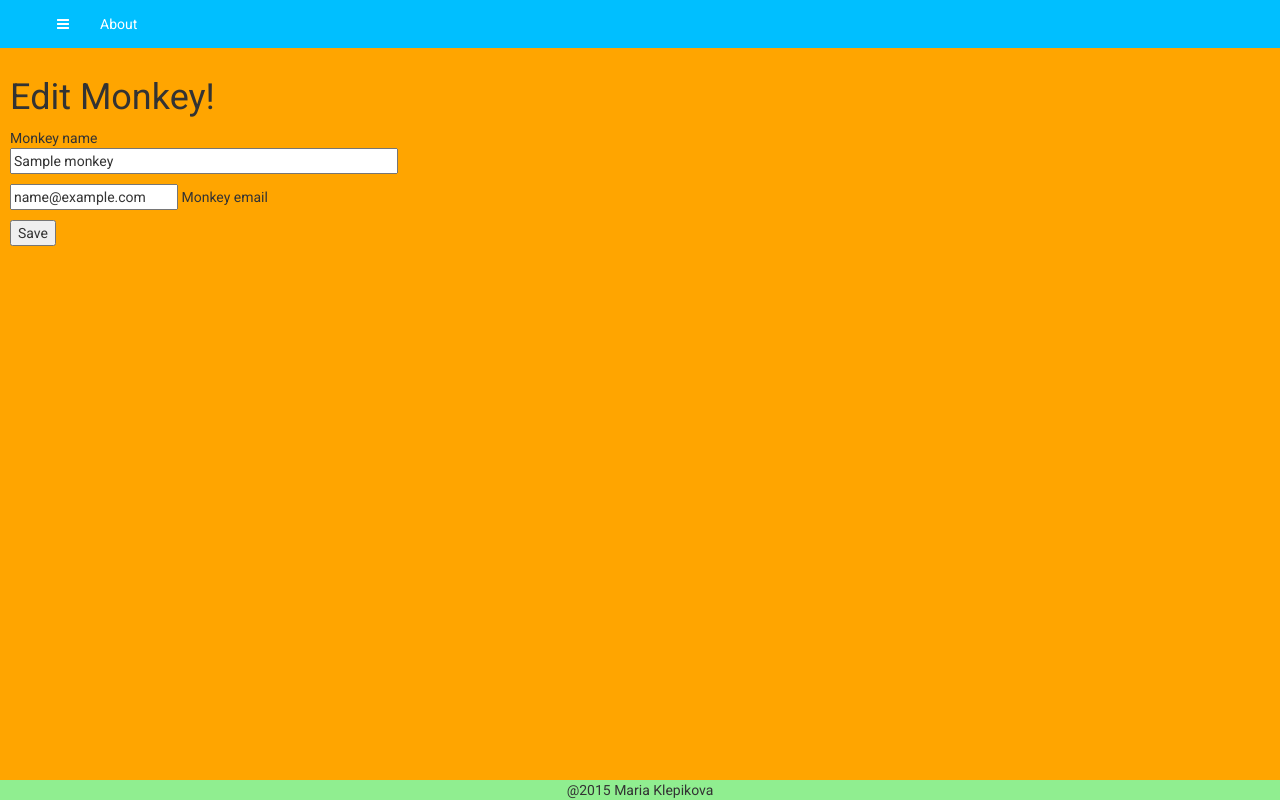
After one commit to Nonse/monkeys, a Flask app: page /edit/1 in a window 1280 px wide. The commit adds this page. Run offline with Flask 2, Linux system fonts and the light colour scheme; tables that the repository leaves empty hold one stand-in row (values such as "Sample post"); some libraries are stand-ins or nearby versions.

Commit message:
Edit & Delete Monkey

```diff
--- a/app/forms.py
+++ b/app/forms.py
@@ -1,7 +1,12 @@
 from flask_wtf import Form
-from wtforms import StringField#, EmailField
+from wtforms import StringField
+from wtforms.fields.html5 import EmailField
 from wtforms.validators import *
 
 class CreateMonkeyForm(Form):
     name = StringField('name', validators=[DataRequired()])
+    email = EmailField('email', validators=[DataRequired()])
+
+class EditMonkeyForm(Form):
+    name = StringField('name', validators=[DataRequired()])
     email = StringField('email', validators=[DataRequired()])
--- /dev/null
+++ b/app/templates/edit.html
@@ -0,0 +1,14 @@
+{% extends "base.html" %}
+
+{% block innercontent %}
+<h1>Edit Monkey!</h1>
+<form action="{{ url_for('edit_monkey', id=monkey.id) }}" method="POST" name="EditMonkey">
+      {{ form.hidden_tag() }}
+      <p>Monkey name<br>
+       {{ form.name(size=50) }}<br>
+      </p>
+      <p>{{ form.email }} Monkey email</p>
+      <input type="submit" value="Save">
+  </form>
+
+{% endblock %}
--- a/app/templates/profile.html
+++ b/app/templates/profile.html
@@ -8,11 +8,11 @@
         <li>name: {{ monkey.name }}</li>
         <li>email: {{ monkey.email }}</li>
       </ul>
-      <a class="btn btn-default">
+      <a href="{{ url_for('edit_monkey', id=monkey.id) }}" class="btn btn-default">
         <span class="fa fa-pencil fa-fw"></span>
         &nbsp; Edit monkey
       </a>
-      <a class="btn btn-default">
+      <a href="{{ url_for('delete_monkey', id=monkey.id) }}" class="btn btn-default">
         <span class="fa fa-times fa-fw"></span>
         &nbsp; Delete monkey
       </a>
@@ -52,7 +52,7 @@
       </a>
       <a href="{{ url_for('unfriend', id=monkey.id, friend_id=friend.id) }}" class="btn btn-default">
         <span class="fa fa-times fa-fw"></span>
-        &nbsp; Delete friend
+        &nbsp; Unfriend
       </a>
       </li>
       {% endfor %}
--- a/app/views.py
+++ b/app/views.py
@@ -1,11 +1,13 @@
 from flask import render_template, redirect, url_for, abort, flash, request
 from app import app, models
-from .forms import CreateMonkeyForm
+from .forms import CreateMonkeyForm, EditMonkeyForm
 from .models import Monkey, db
+
 
 @app.route('/')
 def index():
     return render_template('index.html')
+
 
 @app.route('/monkey/<id>')
 def profile(id):
@@ -15,6 +17,7 @@ def profile(id):
     return render_template('profile.html',
                            monkey=monkey)
 
+
 @app.errorhandler(404)
 def page_not_found(e):
     return render_template('404.html'), 404
@@ -22,7 +25,7 @@ def page_not_found(e):
 @app.route('/create', methods=['GET', 'POST'])
 def create_monkey():
     form = CreateMonkeyForm()
-    if request.method == 'POST':
+    if form.validate_on_submit():
         monkey = Monkey()
         monkey.name = form.name.data
         monkey.email = form.email.data
@@ -30,13 +33,39 @@ def create_monkey():
         db.session.commit()
         flash('Monkey created!')
         return redirect(url_for('profile', id=monkey.id))
-    else:
-        form.name.data = 'name'
-        form.email.data = 'email'
     return render_template('create.html',
                             form=form)
 
-@app.route('/delete/monkey/<id>/<friend_id>')
+
+@app.route('/edit/<id>', methods=['GET', 'POST'])
+def edit_monkey(id):
+    form = EditMonkeyForm()
+    monkey = models.Monkey.query.filter_by(id=id).scalar()
+    if form.validate_on_submit():
+        monkey.name = form.name.data
+        monkey.email = form.email.data
+        db.session.add(monkey)
+        db.session.commit()
+        flash('Monkey edited!')
+        return redirect(url_for('profile', id=monkey.id))
+    else:
+        form.name.data = monkey.name
+        form.email.data = monkey.email
+    return render_template('edit.html',
+                            form=form,
+                            monkey=monkey)
+
+
+@app.route('/delete/<id>')
+def delete_monkey(id):
+    monkey = models.Monkey.query.filter_by(id=id).scalar()
+    db.session.delete(monkey)
+    db.session.commit()
+    flash('You just deleted ' + monkey.name)
+    return redirect(url_for('index'))
+
+
+@app.route('/unfriend/<id>/<friend_id>')
 def unfriend(id, friend_id):
     monkey = models.Monkey.query.filter_by(id=id).scalar()
     friend = models.Monkey.query.filter_by(id=friend_id).scalar()
```
